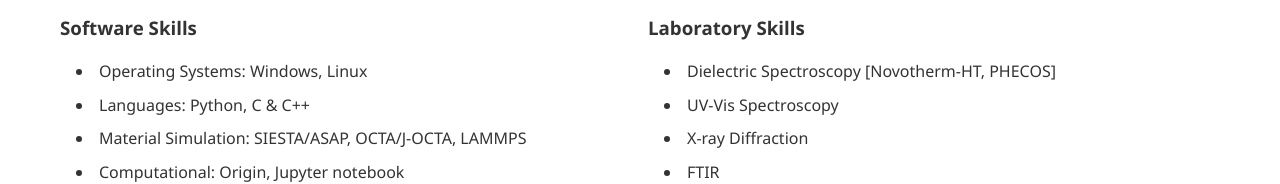
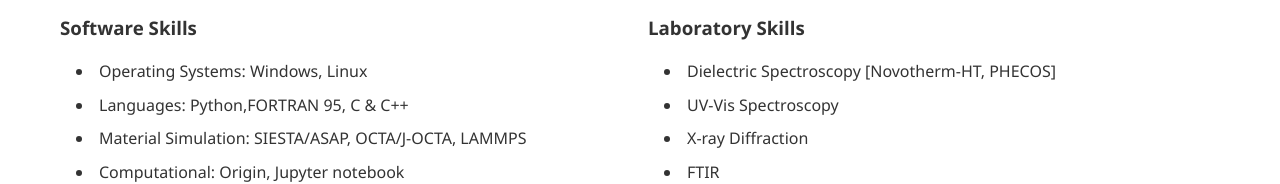
Before and after one commit to Abhi4phy/abhi4phy.github.io, a plain HTML site: page index.html in a window 1280 px wide. Shown: the part 1661-1845 px from the top of the page. Drawn offline with Linux system fonts and the light colour scheme.

Commit message:
another programming Language

```diff
--- a/index.html
+++ b/index.html
@@ -83,7 +83,7 @@
                 <h3>Software Skills</h3>
                 <ul>
                     <li>Operating Systems: Windows, Linux</li>
-                    <li>Languages: Python, C & C++</li>
+                    <li>Languages: Python,FORTRAN 95, C & C++</li>
                     <li>Material Simulation: SIESTA/ASAP, OCTA/J-OCTA, LAMMPS</li>
                     <li>Computational: Origin, Jupyter notebook</li>
                 </ul>
```
